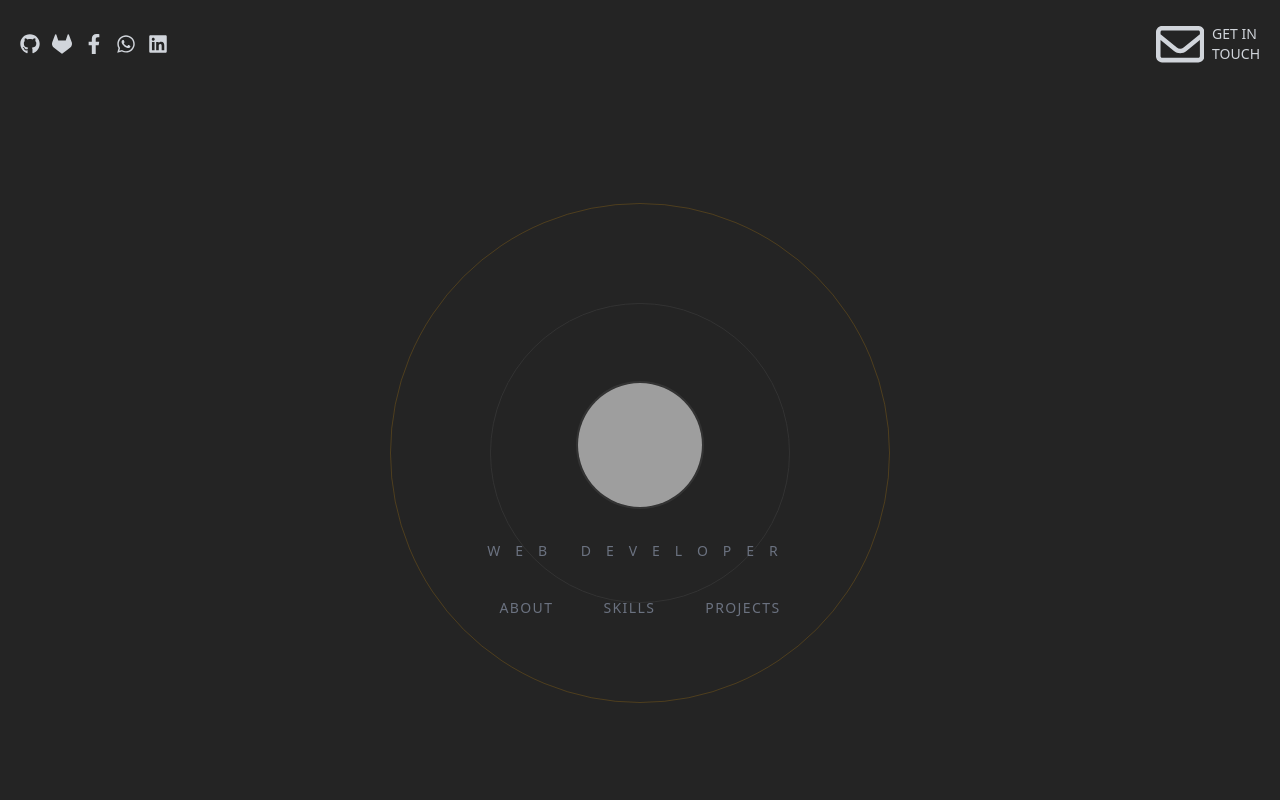
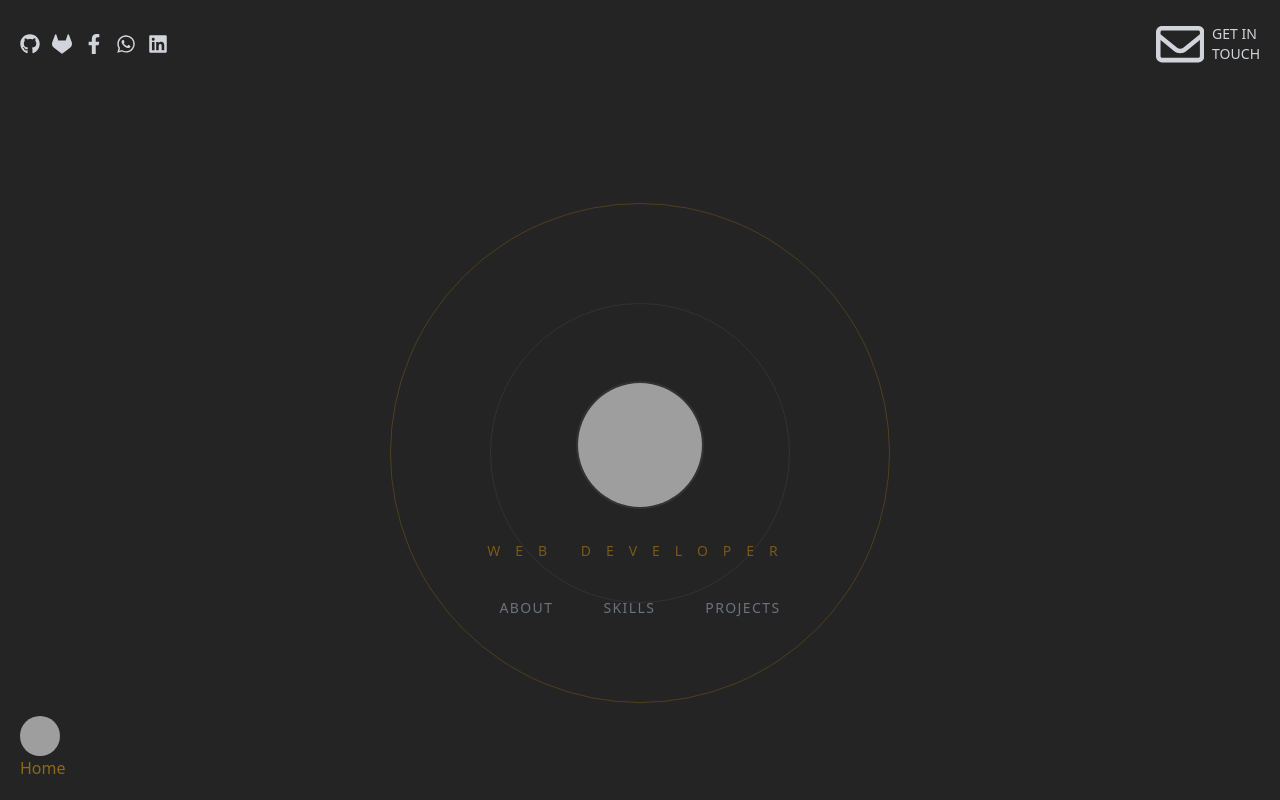
Before and after one commit to neverfit/yann-portfolio-web-app, a Next.js app: page / in a window 1280 px wide. Built offline with nearby package versions, Linux system fonts and the light colour scheme; grey boxes are pictures that could not be loaded.

Commit message:
scrollbar, home btn, hero color, projects links

```diff
--- a/package.json
+++ b/package.json
@@ -26,6 +26,7 @@
     "react-hook-form": "^7.43.9",
     "react-social-icons": "^5.15.0",
     "swiper": "^9.3.1",
+    "tailwind-scrollbar": "^3.0.1",
     "tailwindcss": "3.3.2",
     "typescript": "5.0.4"
   },
--- a/pages/index.tsx
+++ b/pages/index.tsx
@@ -1,3 +1,4 @@
+/* eslint-disable @next/next/no-img-element */
 import Image from 'next/image'
 import { Inter } from 'next/font/google'
 import Header from '@/src/components/Layouts/Header'
@@ -8,12 +9,13 @@ import Projects from '@/src/components/Layouts/Projects'
 import Contact from '@/src/components/Layouts/Contact'
 import Skills2 from '@/src/components/Layouts/Skills2'
 import Projects2 from '@/src/components/Layouts/Projects2'
+import Link from 'next/link'
 
 const inter = Inter({ subsets: ['latin'] })
 
 export default function Home() {
   return (
-    <div className='bg-[rgb(36,36,36)] text-white h-screen snap-y snap-mandatory overflow-y-scroll overflow-x-hidden z-0'>
+    <div className='bg-[rgb(36,36,36)] text-white h-screen snap-y snap-mandatory overflow-y-scroll overflow-x-hidden z-0 scrollbar-thin scrollbar-track-gray-400/20 scrollbar-thumb-[#F7AB0A]/50'>
       {/*Header*/}
       <section id="header" className='snap-center'>
         <Header />
@@ -44,7 +46,21 @@ export default function Home() {
         <Contact/>
       </div>
 
-      {/*Projects2*/}
+      {/*Home*/}
+      <Link href='#hero'>
+        <footer className='sticky bottom-5 px-5 w-full cursor-pointer'>
+          <div className='flex flex-col items-start '>
+          <span className='text-[#F7AB0A]/50 hover:text-[#F7AB0A] cursor-pointer '>
+            <img
+              className='h-10 w-10  justify-center rounded-full filter grayscale hover:grayscale-0 cursor-pointer'
+              src="https://portfolio-yannpezavant.netlify.app/img/avatar2.png"
+              alt=""
+              />
+              Home</span>
+
+          </div>
+        </footer>
+      </Link >
 
 
 
--- a/src/components/Layouts/Header.tsx
+++ b/src/components/Layouts/Header.tsx
@@ -73,9 +73,9 @@ export default function Header({ }: Props) {
             viewport={{once:true}}>
 
             <Link href='#contact'>
-            <div className='flex flex-row items-center text-gray-300 cursor-pointer hover:text-[#F7AB0A]/40 space-x-2'>
+            <div className='flex flex-row items-center text-gray-300 cursor-pointer hover:text-[#F7AB0A] space-x-2'>
 
-                <Envelope className="fill-gray-300 hover:fill-[#F7AB0A]/40"/>
+                <Envelope className="fill-gray-300 hover:fill-[#F7AB0A]"/>
 
                 <p className='uppercase hidden md:inline-flex text-sm'>Get in touch</p>
             </div>
--- a/src/components/Layouts/Hero.tsx
+++ b/src/components/Layouts/Hero.tsx
@@ -17,7 +17,7 @@ export default function Hero() {
             alt="porfile picture" />
 
             <div className='z-20'>
-                <h2 className='text-sm uppercase text-gray-500 pb-2 tracking-[15px] '> Web Developer </h2>
+                <h2 className='text-sm uppercase text-[#F7AB0A]/40 pb-2 tracking-[15px] '> Web Developer </h2>
 
 
         <div className='pt-5'>
--- a/src/components/Layouts/Projects2.tsx
+++ b/src/components/Layouts/Projects2.tsx
@@ -7,6 +7,7 @@ import IonIcon from '@reacticons/ionicons';
 import 'swiper/css';
 import 'swiper/css/navigation';
 import 'swiper/css/pagination';
+import Link from 'next/link';
 
 
 type Props = {}
@@ -41,28 +42,34 @@ export default function Projects2({ }: Props) {
 
             >
                 <SwiperSlide >
+                <Link href='https://projet-quiz.netlify.app/' target="_blank">
                     <img
                         src="https://portfolio-yannpezavant.netlify.app/img/capture_quiz.png" alt="" />
                     <h4 className='text-4-xl font-semibold text-center uppercase tracking-[5px] py-5 text-[#F7AB0A]/70'>
                         Portfolio Project - HTML/CSS
                     </h4>
+                </Link>
 
                 </SwiperSlide>
 
                 <SwiperSlide >
+                <Link href='https://projet-jeu.netlify.app/' target="_blank">
                     <img
                         src="https://portfolio-yannpezavant.netlify.app/img/brickbreaker.png" alt="" />
                     <h4 className='text-4-xl font-semibold text-center uppercase tracking-[5px] py-5 text-[#F7AB0A]/70'>
                         Game Project - HTML/CSS/TYPESCRIPT
                     </h4>
+                    </Link>
                 </SwiperSlide>
 
                 <SwiperSlide >
+                <Link href='https://gitlab.com/Hisami/mjc-simplon' target="_blank">
                     <img
                         src="https://portfolio-yannpezavant.netlify.app/img/Capture_diag-classes-mjc.PNG" alt="" />
                     <h4 className='text-4-xl font-semibold text-center uppercase tracking-[5px] py-5 text-[#F7AB0A]/70'>
                         BackEnd Project - PHP/MYSQL
                     </h4>
+                    </Link>
                 </SwiperSlide>
 
 
--- a/src/components/Layouts/Skills.tsx
+++ b/src/components/Layouts/Skills.tsx
@@ -18,11 +18,7 @@ export default function Skills({}: Props) {
         Skills
     </h3>
 
-    <h3 className='absolute top-36 uppercase tracking-[3px] text-gray-500 text-sm'>
-      Hover over for a current proficiency
-    </h3>
-
-    <div className='grid grid-cols-4 gap-5'>
+    <div className='grid grid-cols-3 gap-3'>
     <Skill/>
     <Skill/>
     <Skill/>
--- a/styles/globals.css
+++ b/styles/globals.css
@@ -104,12 +104,12 @@ body {
   }
 }
 .swiper-slide img {
-  width: 37rem;
-  height: 42rem;
-  border-radius: 2rem;
+  width: 30rem;
+  height: 35rem;
+  border-radius: 1rem;
   object-fit: cover;
   margin: 0 auto;
-
+  opacity: 0.8;
 }
 .swiper-slide-shadow-left,
 .swiper-slide-shadow-right {
--- a/tailwind.config.js
+++ b/tailwind.config.js
@@ -14,5 +14,7 @@ module.exports = {
       },
     },
   },
-  plugins: [],
+  plugins: [
+    require('tailwind-scrollbar'),
+  ],
 }
```
Also changed, not shown: 1 other file (tests, documents, lock files or other folders).
